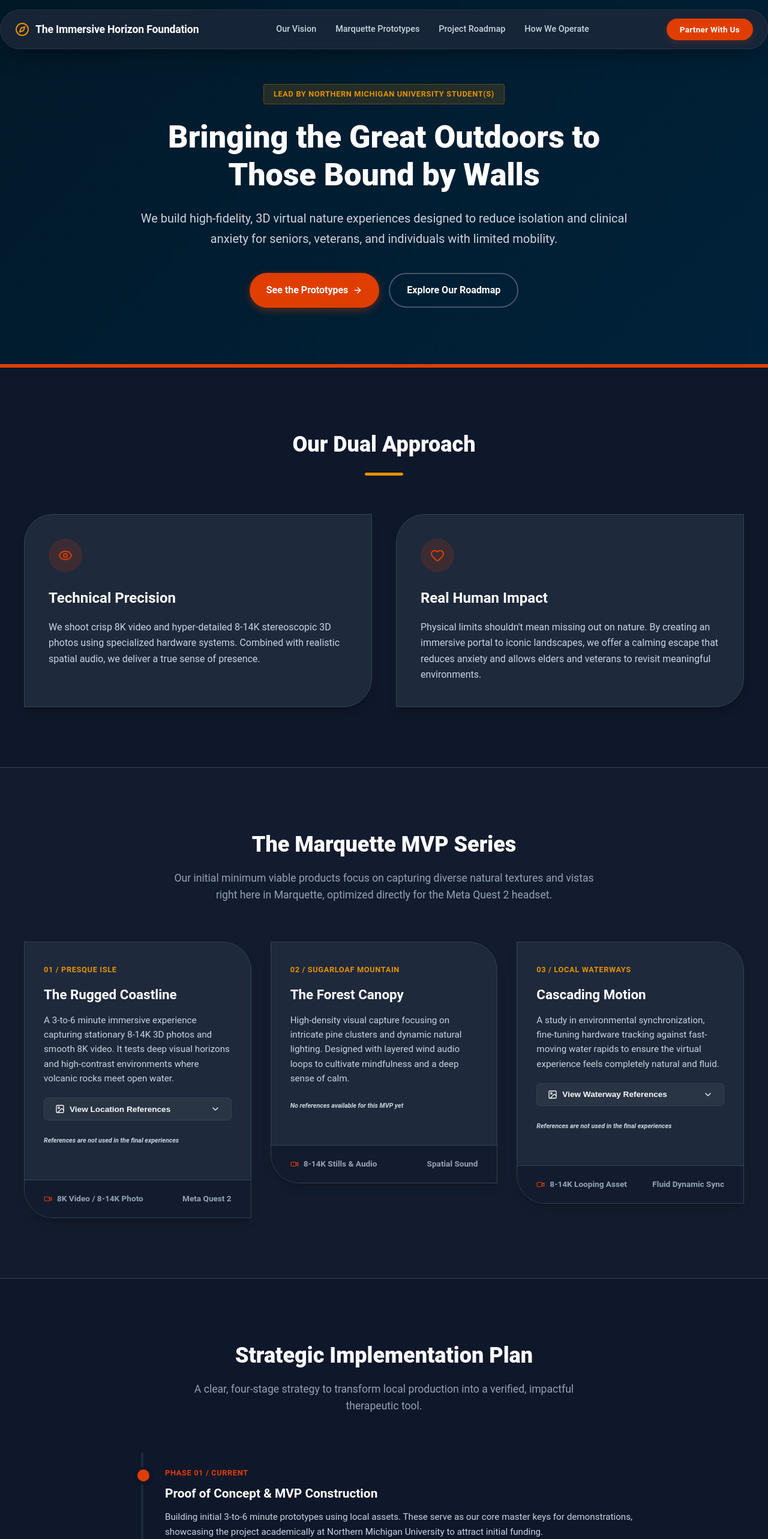
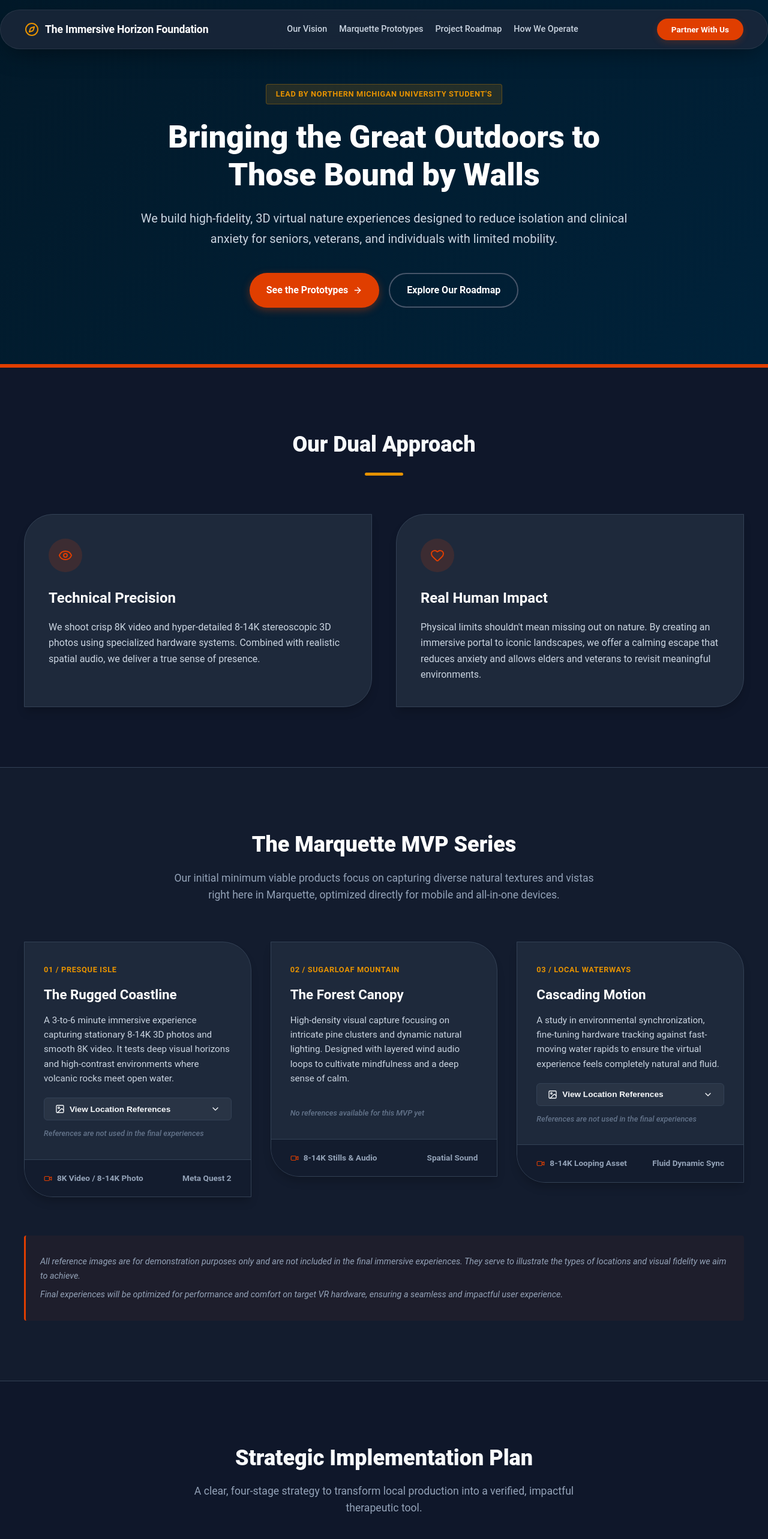
Before and after one commit to Thymester/ImmersiveHorizonFoundation, a React (Create React App) app: page / in a window 1280 px wide. Shown: the top 2566 px of the page at 60% size. Built offline with nearby package versions, Linux system fonts and the light colour scheme.

Commit message:
Add files via upload

```diff
--- a/src/App.css
+++ b/src/App.css
@@ -34,15 +34,16 @@ body {
   -webkit-font-smoothing: antialiased;
 }
 
-/* --- NAVIGATION BAR --- */
+/* --- FLOATING NAVIGATION --- */
 .navbar {
-  position: absolute;
+  position: fixed;
   top: 16px;
   left: 0;
   right: 0;
   z-index: 50;
   max-width: 1400px;
   margin: 0 auto;
+  padding: 0 16px;
   background-color: rgba(30, 41, 59, 0.75);
   backdrop-filter: blur(12px);
   -webkit-backdrop-filter: blur(12px);
@@ -58,12 +59,16 @@ body {
   display: flex;
   align-items: center;
   justify-content: space-between;
+  gap: 16px;
+  flex-wrap: nowrap;
 }
 
 .nav-brand {
   display: flex;
   align-items: center;
   gap: 10px;
+  flex: 0 1 auto;
+  min-width: 200px;
 }
 
 .nav-logo {
@@ -75,11 +80,14 @@ body {
   font-size: 1.1rem;
   color: #ffffff;
   letter-spacing: -0.01em;
+  white-space: nowrap;
 }
 
 .nav-links {
   display: flex;
-  gap: 32px;
+  gap: 20px;
+  flex-shrink: 1;
+  justify-content: flex-end;
 }
 
 .nav-links a {
@@ -115,11 +123,11 @@ body {
   text-decoration: none;
   background-color: var(--accent-orange);
   color: white !important;
-  padding: 10px 22px;
+  padding: 10px 24px;
   border-radius: 100px;
   font-size: 0.85rem;
   font-weight: 700;
-  letter-spacing: 0.02em;
+  white-space: nowrap;
   box-shadow: 0 4px 12px rgba(224, 62, 0, 0.2);
   transition: all 0.2s ease;
 }
@@ -264,7 +272,7 @@ body {
   border-radius: 9999px;
 }
 
-/* --- CORE VALUES --- */
+/* --- DUAL CORE APPROACH --- */
 .grid-two {
   display: grid;
   grid-template-columns: repeat(auto-fit, minmax(320px, 1fr));
@@ -305,7 +313,7 @@ body {
   margin: 0;
 }
 
-/* --- THE 3 MVPs --- */
+/* --- THE 3 MVPs GRID TUNING --- */
 .dark-section {
   background-color: var(--bg-neutral);
   color: var(--text-main);
@@ -321,7 +329,7 @@ body {
   display: grid;
   grid-template-columns: repeat(auto-fit, minmax(300px, 1fr));
   gap: 32px;
-  align-items: start;
+  align-items: start; /* CRITICAL: Prevents layouts row cards stretching dynamically */
 }
 
 .card-mvp {
@@ -361,7 +369,18 @@ body {
   margin: 0;
 }
 
-/* REFERENCE EXPANSION PANEL LAYOUTS */
+.reference-disclaimer {
+  font-size: 0.8rem;
+  color: #64748b;
+  margin: 12px 0 0 0;
+  font-weight: 500;
+}
+
+.reference-disclaimer.empty {
+  margin-top: 36px;
+}
+
+/* INTERACTIVE REFERENCE EXPANSION TIMING RULES */
 .btn-gallery-toggle {
   display: inline-flex;
   align-items: center;
@@ -400,7 +419,26 @@ body {
   border-radius: 8px;
   padding: 16px;
   border: 1px solid rgba(255, 255, 255, 0.03);
-  animation: slideDown 0.25s cubic-bezier(0.4, 0, 0.2, 1);
+  overflow: hidden;
+}
+
+.gallery-disclaimer {
+  grid-column: 1 / -1;
+  margin-top: 32px;
+  padding: 24px;
+  border-left: 3px solid var(--accent-orange);
+  background-color: rgba(224, 62, 0, 0.05);
+  font-size: 0.9rem;
+  line-height: 1.6;
+  color: var(--text-light);
+  border-radius: 4px;
+  text-align: left;
+}
+
+.gallery-disclaimer p {
+  margin: 8px auto;
+  font-style: italic;
+  max-width: auto;
 }
 
 .gallery-header {
@@ -469,11 +507,6 @@ body {
 
 .btn-gallery-more:hover {
   background-color: var(--accent-orange);
-}
-
-@keyframes slideDown {
-  from { opacity: 0; transform: translateY(-8px); }
-  to { opacity: 1; transform: translateY(0); }
 }
 
 .mvp-footer {
@@ -564,7 +597,7 @@ body {
   color: var(--text-main);
 }
 
-/* --- FRAMEWORK INFRASTRUCTURE --- */
+/* --- ARCHITECTURE SPECIFICATION --- */
 .gray-section {
   background-color: var(--bg-accent-warm);
   border-top: 1px solid var(--border-color);
@@ -611,7 +644,7 @@ body {
   font-weight: 700;
 }
 
-/* --- CONTACT INTERFACE MODULE --- */
+/* --- CONTACT MODULE --- */
 .contact-block {
   background-color: var(--primary);
   border-radius: var(--asym-radius-beta);
@@ -740,7 +773,7 @@ body {
   margin: 0;
 }
 
-/* --- UPGRADED HIGH-PERFORMANCE LIGHTBOX MODAL --- */
+/* --- INTERACTIVE LIGHTBOX MODAL --- */
 .lightbox-overlay {
   position: fixed;
   top: 0;
@@ -756,7 +789,6 @@ body {
   animation: fadeIn 0.2s cubic-bezier(0.4, 0, 0.2, 1);
 }
 
-/* Header Action Panels */
 .lightbox-top-bar {
   position: absolute;
   top: 0;
@@ -819,7 +851,6 @@ body {
   color: var(--accent-orange);
 }
 
-/* Linear Sifting Shifter Action Arrows */
 .nav-arrow {
   position: absolute;
   top: 50%;
@@ -848,7 +879,6 @@ body {
 .nav-arrow.left { left: 24px; }
 .nav-arrow.right { right: 24px; }
 
-/* Display Viewport and Transform Architecture */
 .lightbox-viewport {
   width: 85vw;
   height: 75vh;
@@ -858,13 +888,8 @@ body {
   overflow: hidden;
 }
 
-.lightbox-viewport.zoomed {
-  cursor: grab;
-}
-
-.lightbox-viewport.dragging {
-  cursor: grabbing;
-}
+.lightbox-viewport.zoomed { cursor: grab; }
+.lightbox-viewport.dragging { cursor: grabbing; }
 
 .lightbox-viewport img {
   max-width: 100%;
@@ -878,7 +903,7 @@ body {
 }
 
 .lightbox-viewport.zoomed img {
-  transition: none; /* Disables frame delay interpolation when sliding drag targets manually */
+  transition: none;
 }
 
 @keyframes fadeIn {
@@ -903,18 +928,9 @@ body {
   align-items: center;
 }
 
-.footer-left p, .footer-right p {
-  margin: 6px 0;
-}
-
-.footer-left strong {
-  color: white;
-  font-size: 1.1rem;
-}
-
-.footer-subtext {
-  color: #475569;
-}
+.footer-left p, .footer-right p { margin: 6px 0; }
+.footer-left strong { color: white; font-size: 1.1rem; }
+.footer-subtext { color: #475569; }
 
 /* --- BACK TO TOP INTERACTIVE BUTTON --- */
 .back-to-top {
@@ -951,8 +967,8 @@ body {
   box-shadow: 0 6px 20px rgba(224, 62, 0, 0.6);
 }
 
-/* --- RESPONSIVE MOBILE OVERRIDES --- */
-@media (max-width: 768px) {
+/* --- MOBILE BREAKPOINTS --- */
+@media (max-width: 1100px) {
   :root {
     --asym-radius-alpha: 24px 0px 24px 0px;
     --asym-radius-beta: 0px 24px 0px 24px;
@@ -973,152 +989,45 @@ body {
     max-width: 100%;
   }
 
-  .nav-container {
-    height: 60px;
-    padding: 0 16px;
-  }
+  .nav-container { height: 60px; padding: 0 16px; }
+  .nav-title { font-size: 0.95rem; }
+  .nav-links { display: none; }
+  .btn-nav { padding: 8px 16px; font-size: 0.8rem; }
 
-  .nav-title {
-    font-size: 0.95rem;
-  }
+  .hero { padding: 110px 16px 64px 16px; text-align: left; }
+  .hero h1 { font-size: 2.15rem; line-height: 1.25; margin-bottom: 16px; }
+  .hero p { font-size: 1.05rem; line-height: 1.6; margin-bottom: 32px; }
 
-  .nav-links {
-    display: none;
-  }
+  .hero-actions { flex-direction: column; gap: 12px; }
+  .btn-primary, .btn-secondary { width: 100%; box-sizing: border-box; justify-content: center; padding: 14px 20px; font-size: 0.95rem; }
 
-  .btn-nav {
-    padding: 8px 16px;
-    font-size: 0.8rem;
-  }
+  .section-container { padding: 56px 16px; }
+  .section-header { text-align: left; margin-bottom: 36px; }
+  .section-header h2 { font-size: 1.75rem; }
+  .divider { margin: 12px 0 0 0; }
 
-  .hero {
-    padding: 110px 16px 64px 16px;
-    text-align: left;
-  }
+  .grid-two, .grid-three { grid-template-columns: 1fr; gap: 20px; }
+  .card-mission, .card-mvp, .arch-card { padding: 24px; }
+  .mvp-image-grid { grid-template-columns: repeat(4, 1fr); }
 
-  .hero h1 {
-    font-size: 2.15rem;
-    line-height: 1.25;
-    margin-bottom: 16px;
-  }
+  .timeline { padding: 10px 0; }
+  .timeline::before { left: 8px; }
+  .timeline-item { padding-left: 32px; margin-bottom: 36px; }
+  .timeline-dot { left: 1px; top: 4px; width: 14px; height: 14px; border-width: 3px; }
+  .timeline-item h4 { font-size: 1.15rem; margin: 4px 0; }
 
-  .hero p {
-    font-size: 1.05rem;
-    line-height: 1.6;
-    margin-bottom: 32px;
-  }
+  .contact-block { padding: 32px 16px; border-radius: var(--asym-radius-alpha); }
+  .grid-split { gap: 36px; }
+  .contact-info h3 { font-size: 1.6rem; }
+  .contact-form-wrapper { padding: 20px; }
 
-  .hero-actions {
-    flex-direction: column;
-    gap: 12px;
-  }
+  .footer { padding: 40px 16px; }
+  .footer-container { flex-direction: column; text-align: left; align-items: flex-start; gap: 20px; }
 
-  .btn-primary, .btn-secondary {
-    width: 100%;
-    box-sizing: border-box;
-    justify-content: center;
-    padding: 14px 20px;
-    font-size: 0.95rem;
-  }
-
-  .section-container {
-    padding: 56px 16px;
-  }
-
-  .section-header {
-    text-align: left;
-    margin-bottom: 36px;
-  }
-
-  .section-header h2 {
-    font-size: 1.75rem;
-  }
-
-  .divider {
-    margin: 12px 0 0 0;
-  }
-
-  .grid-two, .grid-three {
-    grid-template-columns: 1fr;
-    gap: 20px;
-  }
-
-  .card-mission, .card-mvp, .arch-card {
-    padding: 24px;
-  }
-
-  .mvp-image-grid {
-    grid-template-columns: repeat(4, 1fr);
-  }
-
-  .timeline {
-    padding: 10px 0;
-  }
-
-  .timeline::before {
-    left: 8px;
-  }
-
-  .timeline-item {
-    padding-left: 32px;
-    margin-bottom: 36px;
-  }
-
-  .timeline-dot {
-    left: 1px;
-    top: 4px;
-    width: 14px;
-    height: 14px;
-    border-width: 3px;
-  }
-
-  .timeline-item h4 {
-    font-size: 1.15rem;
-    margin: 4px 0;
-  }
-
-  .contact-block {
-    padding: 32px 16px;
-    border-radius: var(--asym-radius-alpha);
-  }
-
-  .grid-split {
-    gap: 36px;
-  }
-
-  .contact-info h3 {
-    font-size: 1.6rem;
-  }
-
-  .contact-form-wrapper {
-    padding: 20px;
-  }
-
-  .footer {
-    padding: 40px 16px;
-  }
-
-  .footer-container {
-    flex-direction: column;
-    text-align: left;
-    align-items: flex-start;
-    gap: 20px;
-  }
-
-  .back-to-top {
-    bottom: 20px;
-    right: 20px;
-    width: 44px;
-    height: 44px;
-  }
-
-  /* Mobile Lightbox Interface Scaling Adjustments */
-  .nav-arrow {
-    width: 44px;
-    height: 44px;
-  }
+  .back-to-top { bottom: 20px; right: 20px; width: 44px; height: 44px; }
+  .nav-arrow { width: 44px; height: 44px; }
   .nav-arrow.left { left: 8px; }
   .nav-arrow.right { right: 8px; }
   .lightbox-viewport { width: 95vw; }
-  .action-btn span { display: none; } /* Hide button labels on small viewports */
+  .action-btn span { display: none; }
 }
--- a/src/App.js
+++ b/src/App.js
@@ -25,7 +25,7 @@ export default function App() {
   const [isDragging, setIsDragging] = useState(false);
   const dragStart = useRef({ x: 0, y: 0 });
 
-  // MVP 1 - Presque Isle complete array string pointers
+  // MVP 1 - Presque Isle reference image strings
   const presqueIsleImages = [
     'PXL_20260607_215638440.MP.jpg',
     'PXL_20260607_215640419.jpg',
@@ -44,7 +44,7 @@ export default function App() {
     'PXL_20260607_220519728.jpg'
   ];
 
-  // MVP 3 - Cascading Motion specific array filtered pointers based on filesystem selection
+  // MVP 3 - Cascading Motion highlighted reference image strings
   const cascadingMotionImages = [
     'PXL_20260607_215638440.MP.jpg',
     'PXL_20260607_215640419.jpg',
@@ -54,7 +54,6 @@ export default function App() {
     'PXL_20260607_220141842.MP.jpg'
   ];
 
-  // Resolve target image array conditionally depending on what modal context is rendering
   const activeImageSet = activeGalleryType === 'CM' ? cascadingMotionImages : presqueIsleImages;
 
   useEffect(() => {
@@ -80,7 +79,6 @@ export default function App() {
     setIsDragging(false);
   };
 
-  // Lightbox Navigation Controls wrapped in useCallback to prevent ESLint dependency errors
   const closeLightbox = useCallback(() => {
     setCurrentImgIndex(null);
     setActiveGalleryType(null);
@@ -97,7 +95,6 @@ export default function App() {
     resetZoomMetrics();
   }, [activeImageSet.length]);
 
-  // Keyboard navigation controller for Lightbox
   useEffect(() => {
     const handleKeyDown = (e) => {
       if (currentImgIndex === null) return;
@@ -115,25 +112,41 @@ export default function App() {
   };
 
   const handleShowMorePI = () => {
+    const currentScrollY = window.scrollY;
     setVisiblePICount((prev) => Math.min(prev + 5, presqueIsleImages.length));
+    requestAnimationFrame(() => {
+      window.scrollTo({ top: currentScrollY, behavior: 'auto' });
+    });
   };
 
   const handleShowMoreCM = () => {
+    const currentScrollY = window.scrollY;
     setVisibleCMCount((prev) => Math.min(prev + 5, cascadingMotionImages.length));
+    requestAnimationFrame(() => {
+      window.scrollTo({ top: currentScrollY, behavior: 'auto' });
+    });
   };
 
   const togglePIGallery = () => {
+    const currentScrollY = window.scrollY;
     setShowPIGallery(!showPIGallery);
     if (!showPIGallery) {
       setVisiblePICount(5);
     }
+    requestAnimationFrame(() => {
+      window.scrollTo({ top: currentScrollY, behavior: 'auto' });
+    });
   };
 
   const toggleCMGallery = () => {
+    const currentScrollY = window.scrollY;
     setShowCMGallery(!showCMGallery);
     if (!showCMGallery) {
       setVisibleCMCount(5);
     }
+    requestAnimationFrame(() => {
+      window.scrollTo({ top: currentScrollY, behavior: 'auto' });
+    });
   };
 
   const imageContextResolve = (fileName) => {
@@ -157,7 +170,6 @@ export default function App() {
     setPanOffset({ x: 0, y: 0 });
   };
 
-  // Drag Panning Event Handlers
   const handleMouseDown = (e) => {
     if (!isZoomed) return;
     e.preventDefault();
@@ -207,7 +219,7 @@ export default function App() {
       {/* --- HERO SECTION --- */}
       <header className="hero">
         <div className="hero-content">
-          <span className="badge">Lead by Northern Michigan University Student(s)</span>
+          <span className="badge">Lead by Northern Michigan University Student's</span>
           <h1>Bringing the Great Outdoors to Those Bound by Walls</h1>
           <p>
             We build high-fidelity, 3D virtual nature experiences designed to reduce isolation and clinical anxiety for seniors, veterans, and individuals with limited mobility.
@@ -256,7 +268,7 @@ export default function App() {
         <div className="section-container">
           <div className="section-header">
             <h2>The Marquette MVP Series</h2>
-            <p>Our initial minimum viable products focus on capturing diverse natural textures and vistas right here in Marquette, optimized directly for the Meta Quest 2 headset.</p>
+            <p>Our initial minimum viable products focus on capturing diverse natural textures and vistas right here in Marquette, optimized directly for mobile and all-in-one devices.</p>
           </div>
 
           <div className="grid-three">
@@ -278,7 +290,7 @@ export default function App() {
                   <span>{showPIGallery ? 'Hide Location References' : 'View Location References'}</span>
                   <ChevronDown size={16} className="arrow-icon" />
                 </button>
-                <h6><i>References are not used in the final experiences</i></h6>
+                <h6 className="reference-disclaimer"><i>References are not used in the final experiences</i></h6>
 
                 {showPIGallery && (
                   <div className="gallery-dropdown-wrapper">
@@ -333,7 +345,7 @@ export default function App() {
                 <p>
                   High-density visual capture focusing on intricate pine clusters and dynamic natural lighting. Designed with layered wind audio loops to cultivate mindfulness and a deep sense of calm.
                 </p>
-                <h6><i>No references available for this MVP yet</i></h6>
+                <h6 className="reference-disclaimer empty"><i>No references available for this MVP yet</i></h6>
               </div>
               <div className="mvp-footer">
                 <div className="footer-icon-group">
@@ -358,15 +370,15 @@ export default function App() {
                   onClick={toggleCMGallery}
                 >
                   <ImageIcon size={16} />
-                  <span>{showCMGallery ? 'Hide Waterway References' : 'View Waterway References'}</span>
+                  <span>{showCMGallery ? 'Hide Location References' : 'View Location References'}</span>
                   <ChevronDown size={16} className="arrow-icon" />
                 </button>
-                <h6><i>References are not used in the final experiences</i></h6>
+                <h6 className="reference-disclaimer"><i>References are not used in the final experiences</i></h6>
 
                 {showCMGallery && (
                   <div className="gallery-dropdown-wrapper">
                     <div className="gallery-header">
-                      <span>Showing {Math.min(visibleCMCount, cascadingMotionImages.length)} of {cascadingMotionImages.length} Highlighted Waterway Targets</span>
+                      <span>Showing {Math.min(visibleCMCount, cascadingMotionImages.length)} of {cascadingMotionImages.length} Highlighted Location Targets</span>
                     </div>
                     <div className="mvp-image-grid">
                       {cascadingMotionImages.slice(0, visibleCMCount).map((imgName, index) => {
@@ -376,12 +388,12 @@ export default function App() {
                             key={index}
                             className="thumb-wrapper"
                             onClick={() => openLightbox('CM', index)}
-                            title={`View waterway reference ${imgName}`}
+                            title={`View location reference ${imgName}`}
                           >
                             {imgSrc && (
                               <img
                                 src={imgSrc}
-                                alt={`Waterway Environmental Tracker Asset ${index + 1}`}
+                                alt={`Location Environmental Tracker Asset ${index + 1}`}
                                 loading="lazy"
                               />
                             )}
@@ -406,6 +418,11 @@ export default function App() {
                 </div>
                 <span>Fluid Dynamic Sync</span>
               </div>
+            </div>
+
+            <div className="gallery-disclaimer">
+              <p><i>All reference images are for demonstration purposes only and are not included in the final immersive experiences. They serve to illustrate the types of locations and visual fidelity we aim to achieve.</i></p>
+              <p><i>Final experiences will be optimized for performance and comfort on target VR hardware, ensuring a seamless and impactful user experience.</i></p>
             </div>
 
           </div>
```
